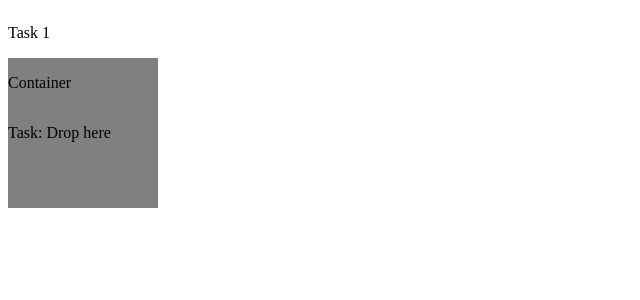
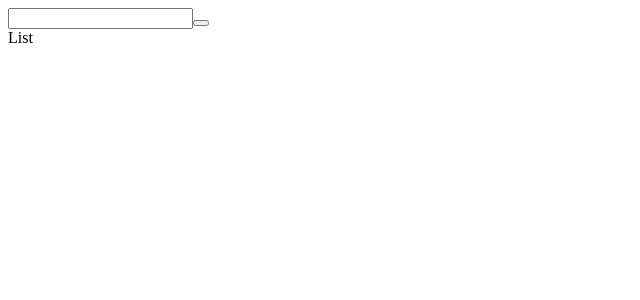
Before and after one commit to ferrarizaum/cce, a React (Create React App) app: page / in a window 1280 px wide. Shown: the top 300 px of the page, without its empty margins (0-640 px from the left). Built offline with nearby package versions, Linux system fonts and the light colour scheme.

Commit message:
adding create functionality for tasks

```diff
--- a/package.json
+++ b/package.json
@@ -11,6 +11,7 @@
     "react": "^18.2.0",
     "react-beautiful-dnd": "^13.1.1",
     "react-dom": "^18.2.0",
+    "react-hot-toast": "^2.4.1",
     "react-scripts": "5.0.1",
     "web-vitals": "^2.1.4"
   },
--- a/public/index.html
+++ b/public/index.html
@@ -24,7 +24,7 @@
       work correctly both with client-side routing and a non-root public URL.
       Learn how to configure a non-root public URL by running `npm run build`.
     -->
-    <title>React App</title>
+    <title>To Do DND</title>
   </head>
   <body>
     <noscript>You need to enable JavaScript to run this app.</noscript>
--- a/src/App.jsx
+++ b/src/App.jsx
@@ -1,10 +1,19 @@
-import React from "react";
-import Home from "./pages/Home";
+import React, { useEffect, useState } from "react";
+import CreateTask from "./components/CreateTask";
+import ListTasks from "./components/ListTasks";
 
 const App = () => {
+  const [tasks, setTasks] = useState([]);
+
+  useEffect(() => {
+    setTasks(JSON.parse(localStorage.getItem("tasks")));
+  }, []);
+
+  console.log("tasks", tasks);
   return (
     <>
-      <Home />
+      <CreateTask tasks={tasks} setTasks={setTasks} />
+      <ListTasks tasks={tasks} setTasks={setTasks} />
     </>
   );
 };
--- /dev/null
+++ b/src/components/CreateTask.jsx
@@ -0,0 +1,41 @@
+import React, { useState } from "react";
+
+let id = 1;
+
+const CreateTask = ({ tasks, setTasks }) => {
+  const [task, setTask] = useState({
+    id: "",
+    name: "",
+    status: "todo", //todo, inprogress, closed
+  });
+
+  console.log(task);
+
+  const handleSubmit = (e) => {
+    e.preventDefault();
+
+    if (task.name.length < 3) {
+      return;
+    }
+    setTasks((prev) => {
+      const list = [...prev, task];
+      localStorage.setItem("tasks", JSON.stringify(list));
+      return list;
+    });
+  };
+
+  return (
+    <>
+      <form onSubmit={handleSubmit}>
+        <input
+          type="text"
+          value={task.name}
+          onChange={(e) => setTask({ ...task, id: id++, name: e.target.value })}
+        />
+        <button></button>
+      </form>
+    </>
+  );
+};
+
+export default CreateTask;
--- /dev/null
+++ b/src/components/ListTasks.jsx
@@ -0,0 +1,11 @@
+import React from "react";
+
+const ListTasks = () => {
+  return (
+    <>
+      <div>List</div>
+    </>
+  );
+};
+
+export default ListTasks;
--- a/src/pages/Home.jsx
+++ b/src/pages/Home.jsx
@@ -2,13 +2,6 @@ import React, { useState } from "react";
 import { DndContext } from "@dnd-kit/core";
 import Card from "../components/Card";
 import Box from "../components/Box";
-
-let taskArray = [
-  {
-    id: 1,
-    name: "example",
-  },
-];
 
 const Home = () => {
   const [isDropped, setIsDropped] = useState(false);
```
Also changed, not shown: 1 other file (tests, documents, lock files or other folders).
